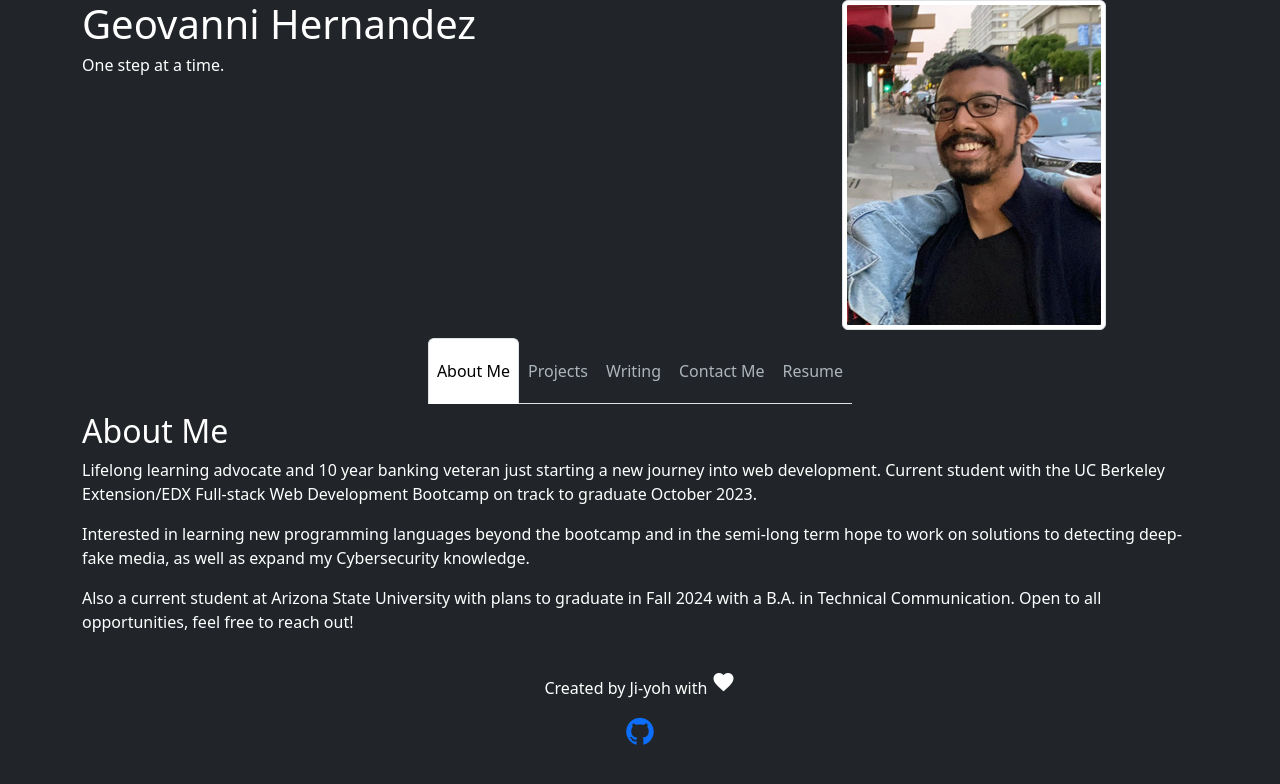
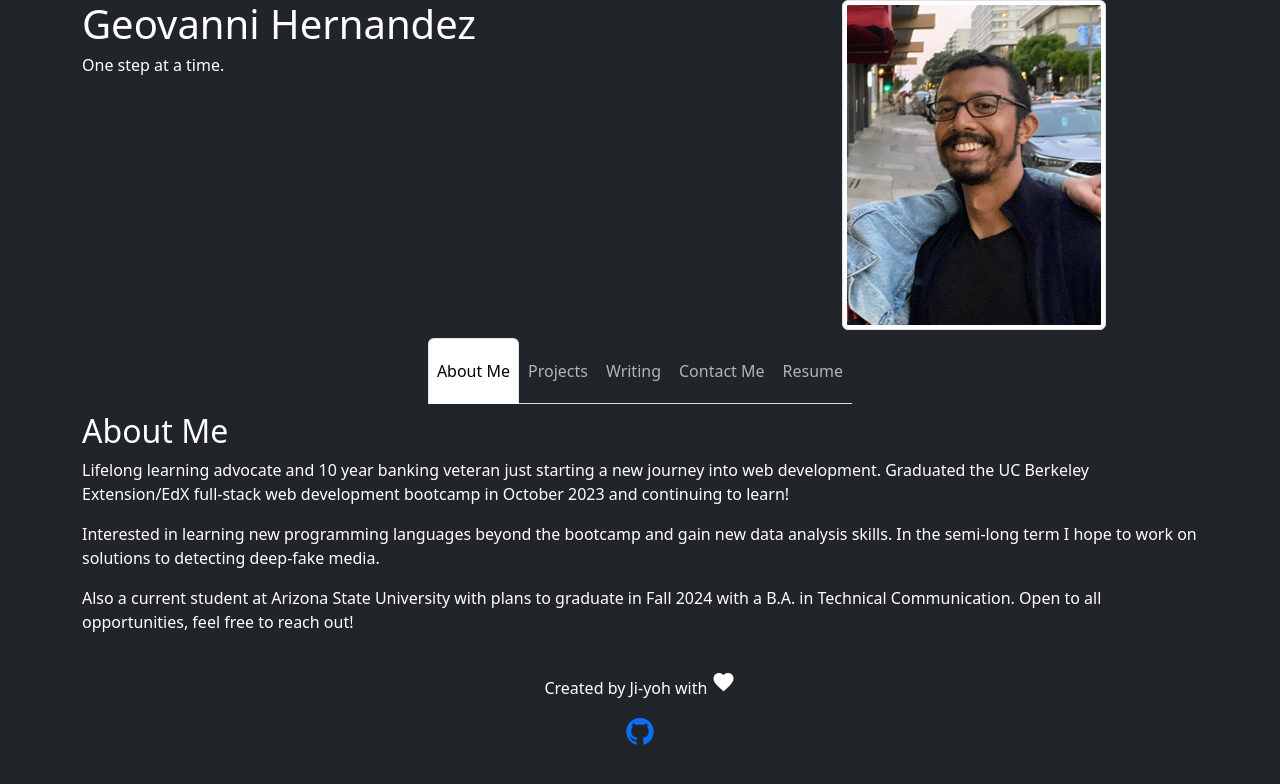
Before and after one commit to Ji-yoh/my-react-portfolio-m20, a React (Create React App) app: page / in a window 1280 px wide. Shown: the top 784 px of the page. Built offline with nearby package versions, Linux system fonts and the light colour scheme.

Commit message:
updated about me

```diff
--- a/src/components/pages/AboutMe.js
+++ b/src/components/pages/AboutMe.js
@@ -5,8 +5,8 @@ function AboutMe() {
         <Container>
             <div className="about-me">
                 <h2>About Me</h2>
-                <p>Lifelong learning advocate and 10 year banking veteran just starting a new journey into web development. Current student with the UC Berkeley Extension/EDX Full-stack Web Development Bootcamp on track to graduate October 2023.</p>
-                <p>Interested in learning new programming languages beyond the bootcamp and in the semi-long term hope to work on solutions to detecting deep-fake media, as well as expand my Cybersecurity knowledge.</p>
+                <p>Lifelong learning advocate and 10 year banking veteran just starting a new journey into web development. Graduated the UC Berkeley Extension/EdX full-stack web development bootcamp in October 2023 and continuing to learn!</p>
+                <p>Interested in learning new programming languages beyond the bootcamp and gain new data analysis skills. In the semi-long term I hope to work on solutions to detecting deep-fake media.</p>
                 <p>Also a current student at Arizona State University with plans to graduate in Fall 2024 with a B.A. in Technical Communication. Open to all opportunities, feel free to reach out!</p>
             </div>
         </Container>
```
Also changed, not shown: 10 other files (tests, documents, lock files or other folders).
